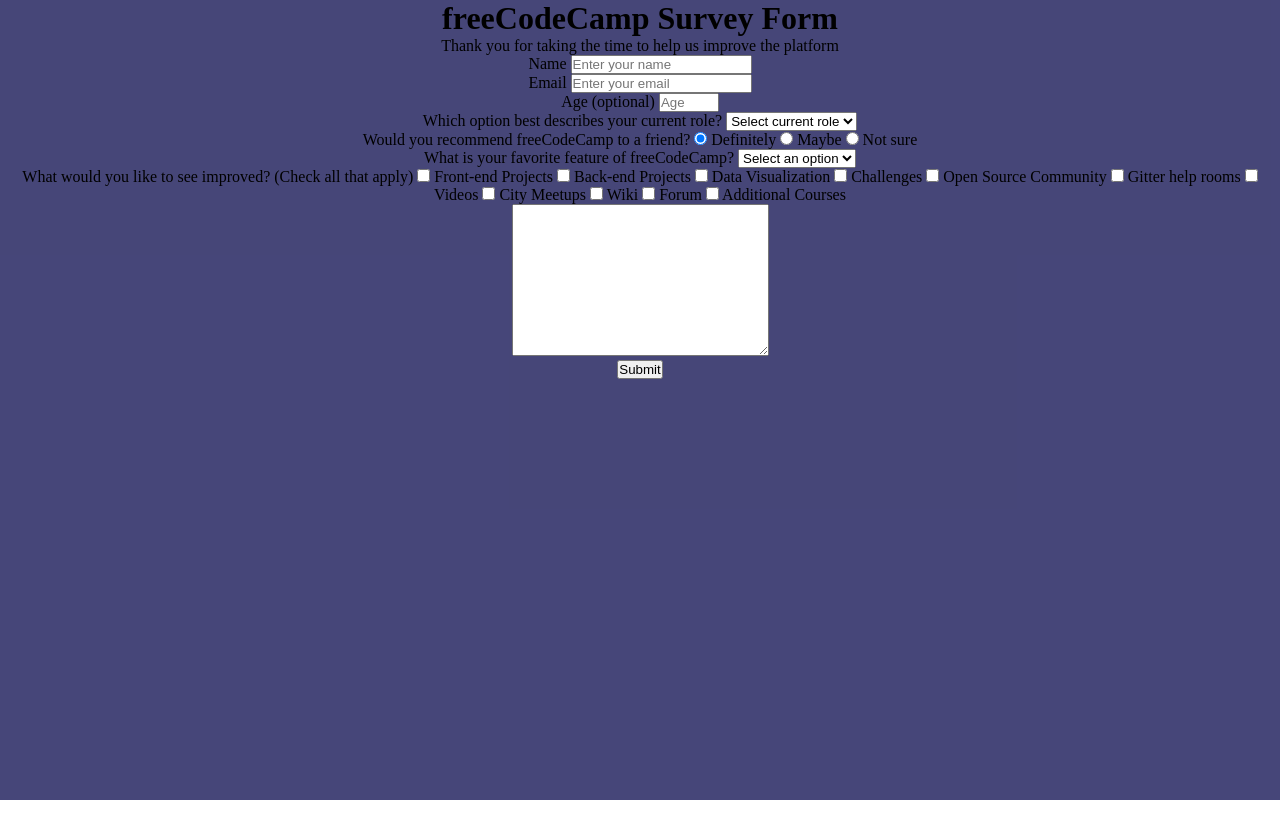
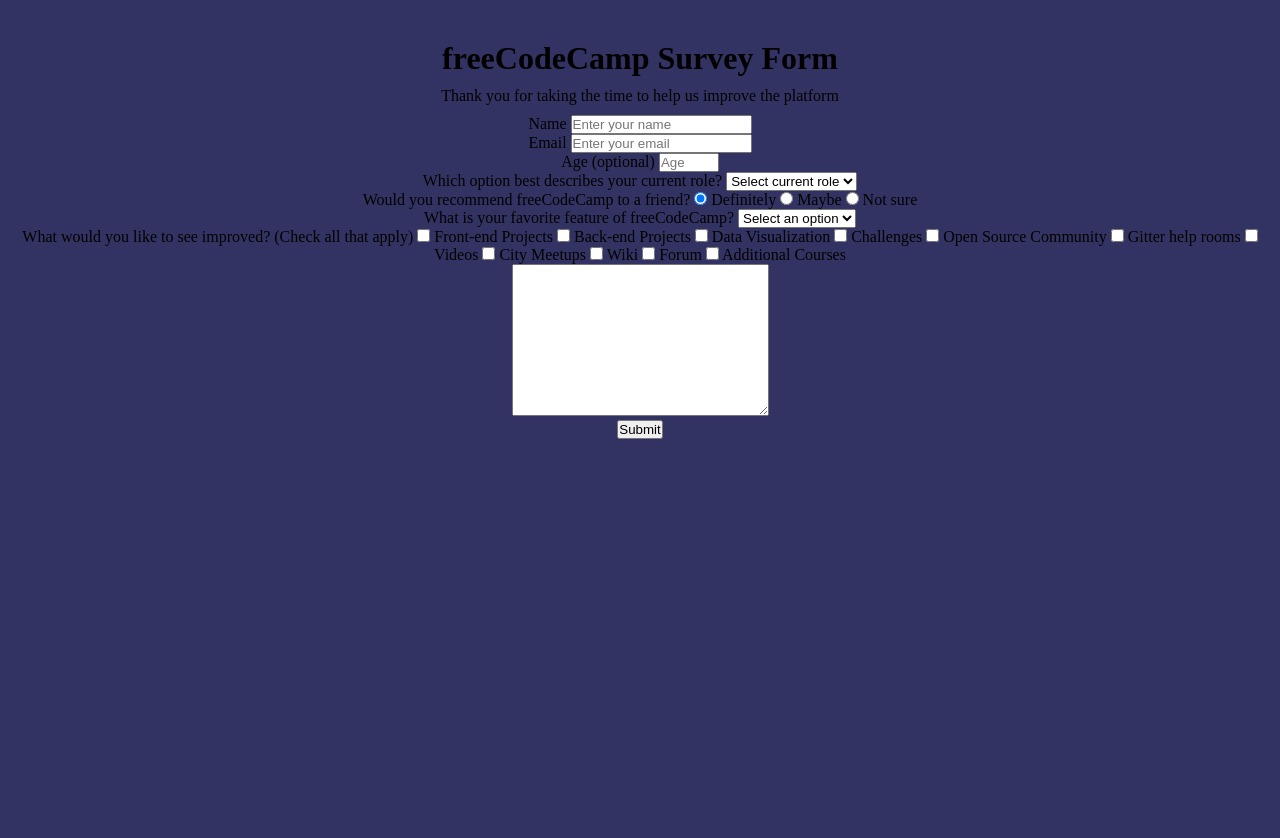
Before and after one commit to pasytchangwa/Sylvestre_Tiabu, a plain HTML site: page index.html in a window 1280 px wide. Before the commit the page ends 800 px from the top, so only its background shows below. Drawn offline with Linux system fonts and the light colour scheme.

Commit message:
update style under title

```diff
--- a/css/style.css
+++ b/css/style.css
@@ -3,13 +3,27 @@
  padding: 0;
  box-sizing: border-box;
 }
+html {
+ background-color: rgba(30, 30, 83, 0.904);
+}
+.wrapper {
 
-.wrapper {
 height: 100vh;
- background-color: rgba(18, 18, 83, 0.781);
  margin: 0 auto;
     text-align: center;
 }
 section {
 
 }
+
+#title {
+ margin-top: 40px;
+ margin-bottom: 10px;
+}
+p {
+ margin-bottom: 10px;
+}
+
+/* input, label {
+ display: block;
+} */
```
